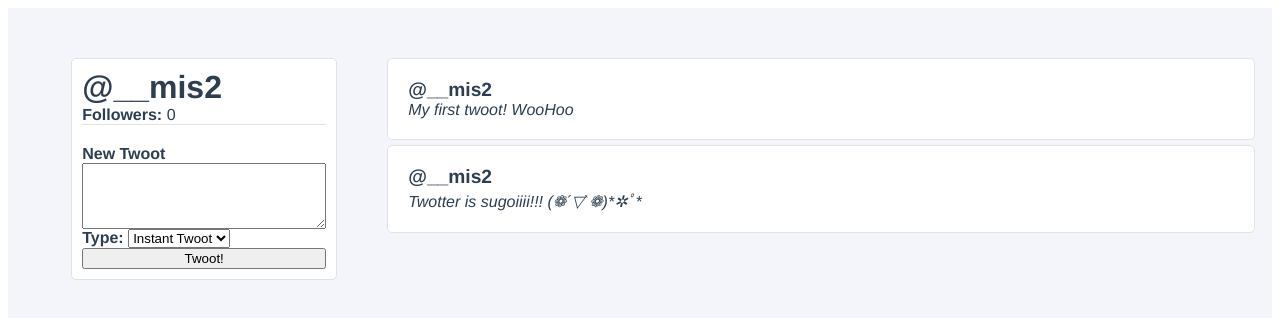
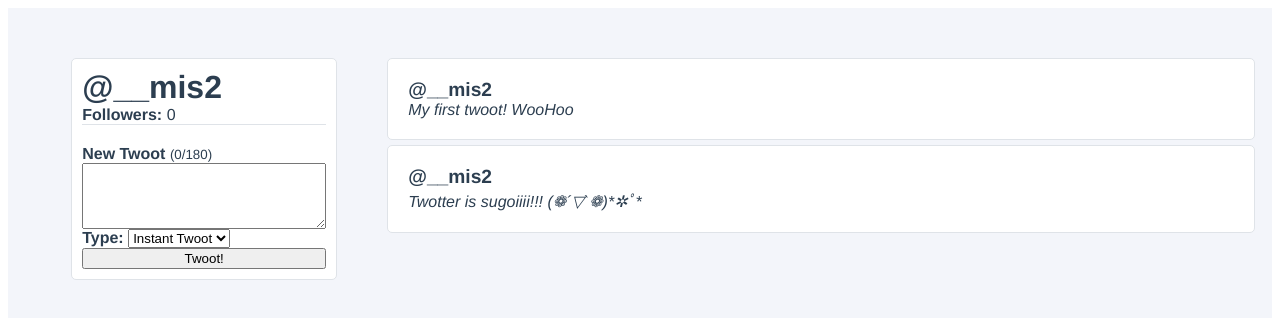
Before and after one commit to DarthSett/twotter-tutorial, a Vue app: page / in a window 1280 px wide. Shown: the top 318 px of the page. Built offline with nearby package versions, Linux system fonts and the light colour scheme.

Commit message:
dynamic styling to change the charcount to red when char count > 180

```diff
--- a/src/components/UserProfile.vue
+++ b/src/components/UserProfile.vue
@@ -9,7 +9,7 @@
                 <strong>Followers: </strong> {{ followers }}
             </div>
             <form class="user-profile__twoot-form" @submit.prevent="createNewTwoot">
-                <label for="newTwoot"><strong>New Twoot</strong></label>
+                <label for="newTwoot" ><strong>New Twoot</strong> <small :class="{'--exceeded':newTwootCharacterCount > 180}">({{newTwootCharacterCount}}/180) </small> </label> <!--small gets turned to red when exceeded class is activated (check style)-->
                 <textarea id="newTwoot" rows="4" v-model = "newTwootContent"/>
                 <div class="user-profile__create-twoot-type">
                     <label for="newTwootType"><strong>Type: </strong></label>
@@ -20,7 +20,7 @@
                     </select>
                 </div>
 
-                <button>
+                <button :disabled='newTwootCharacterCount > 180'> <!--disable button if wordcount above 180-->
                     Twoot!
                 </button>
             </form>
@@ -66,6 +66,9 @@
         computed: {
             fullName() {
                 return this.user.firstName + ' ' +this.user.lastName
+            },
+            newTwootCharacterCount() {
+                return this.newTwootContent.length;
             }
         },
         methods: {
@@ -130,6 +133,12 @@
                 flex-direction: column;
                 border-top: 1px solid #dfe3e8;
                 padding-top: 20px ;
+
+                label {
+                    small.--exceeded {
+                        color: red; /*exceeded is activated when character count is above 180*/
+                    }
+                }
             }
         }
         /*.user-profile__twoots-wrapper{*/
```
